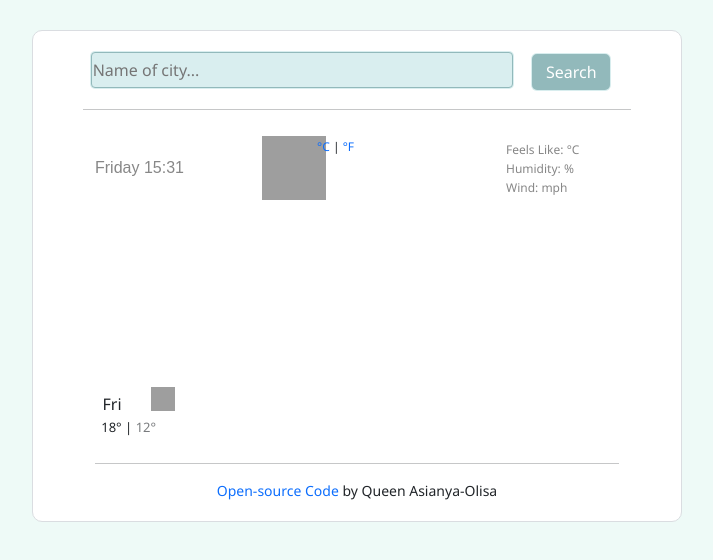
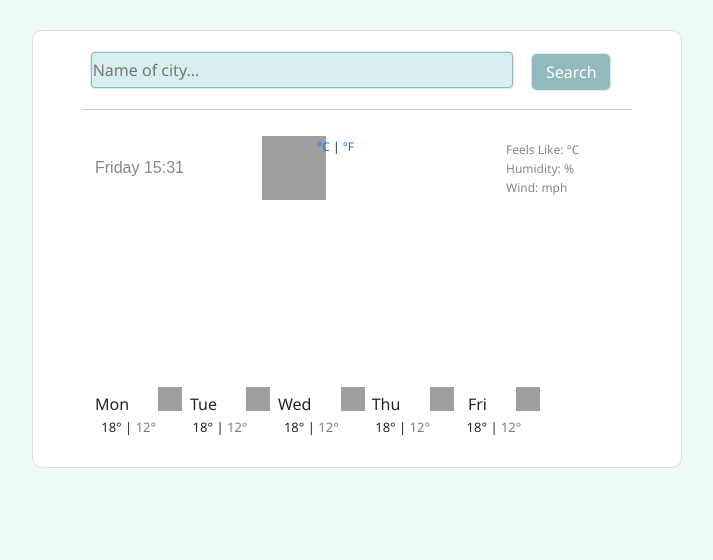
Before and after one commit to queensao/Weather-App, a plain HTML site: page index.html in a window 1280 px wide. Shown: the top 560 px of the page, without its empty margins (283-996 px from the left). Drawn offline with nearby package versions, Linux system fonts and the light colour scheme; no server answers; grey boxes are pictures that could not be loaded.

Commit message:
forecast added
Added the forecast to the app on js

concantinated the html into javascript

it has fake data

```diff
--- a/index.html
+++ b/index.html
@@ -60,29 +60,12 @@
           <li>Humidity: <span id="humidity"></span>%</li>
           <li>Wind: <span id="wind-speed"></span>mph</li>
         </ul>
-        <div class="weather-forecast">
-          <div class="row">
-            <div class="col-2">
-              <div class="weather-forecast-day">
-                Fri
-                <img
-                  src="https://ssl.gstatic.com/onebox/weather/64/sunny.png"
-                  alt="clear"
-                  width="24"
-                  class="weather-icon"
-                />
-                <div class="weather-forecast-temp">
-                  <span class="weather-forecast-temp-max"> 18°</span> |
-                  <span class="weather-forecast-temp-min">12°</span>
-                </div>
-              </div>
-            </div>
-          </div>
+        <div class="weather-forecast" id="forecast">
           <hr />
           <p>
             <a href="https://github.com/queensao/Weather-App-1">
-              Open-source Code</a
-            >
+              Open-source Code
+            </a>
             by Queen Asianya-Olisa
           </p>
         </div>
--- a/src/Javascript.js
+++ b/src/Javascript.js
@@ -24,6 +24,37 @@ function formatDate(date) {
 let dateElement = document.querySelector("#current-date");
 let currentTime = new Date();
 dateElement.innerHTML = formatDate(currentTime);
+
+function displayForecast() {
+  let forecastElement = document.querySelector("#forecast");
+
+  let forecastHTML = `<div class="row">`;
+  let forecastdays = ["Mon", "Tue", "Wed", "Thu", "Fri"];
+  forecastdays.forEach(function (forecastday) {
+    forecastHTML =
+      forecastHTML +
+      `
+            <div class="col-2">
+              <div class="weather-forecast-day">
+                ${forecastday}
+                <img
+                  src="https://ssl.gstatic.com/onebox/weather/64/sunny.png"
+                  alt="clear"
+                  width="24"
+                  class="weather-icon"
+                />
+                <div class="weather-forecast-temp">
+                  <span class="weather-forecast-temp-max"> 18°</span> |
+                  <span class="weather-forecast-temp-min">12°</span>
+                </div>
+              </div>
+            </div>
+          `;
+  });
+
+  forecastHTML = forecastHTML + `</div>`;
+  forecastElement.innerHTML = forecastHTML;
+}
 
 function displayWeatherCondition(response) {
   console.log(response.data);
@@ -100,3 +131,4 @@ celsiusLink.addEventListener("click", convertToCelsius);
 //currentLocationButton.addEventListener("click", getCurrentLocation);
 
 searchCity("London");
+displayForecast();
```
